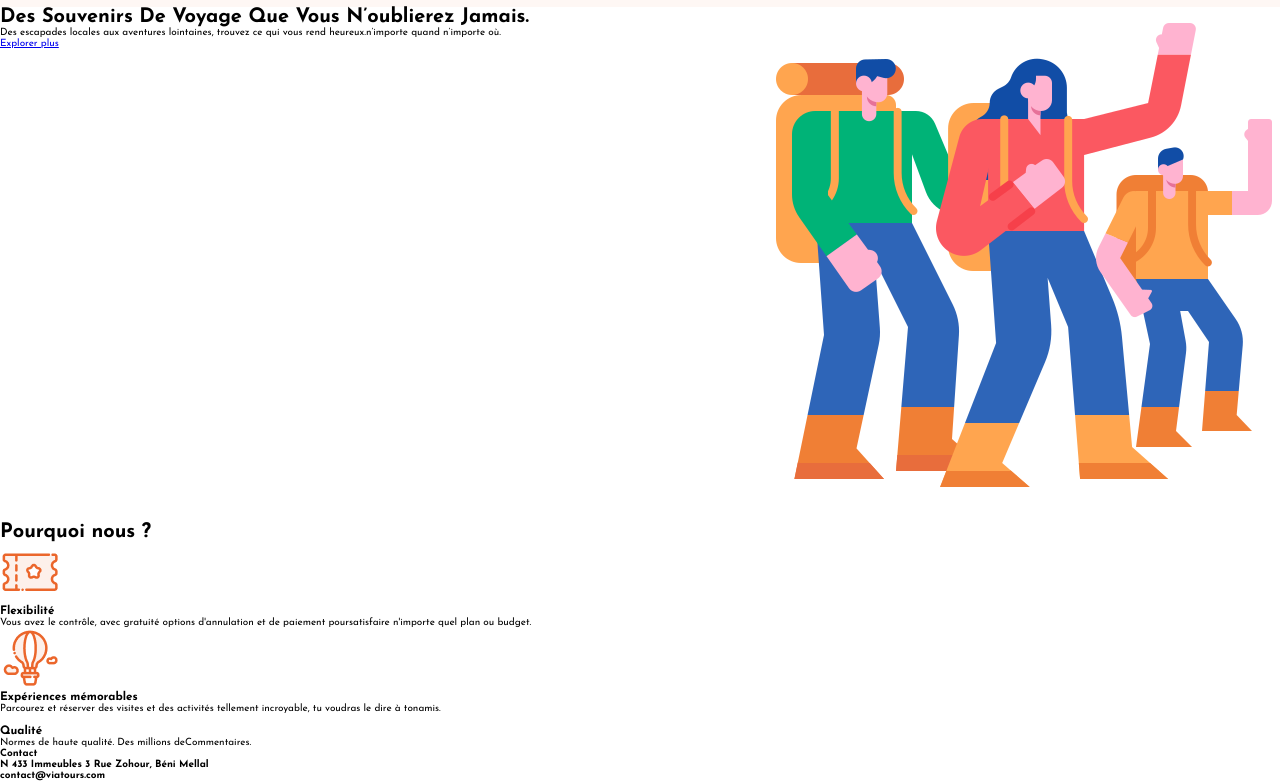
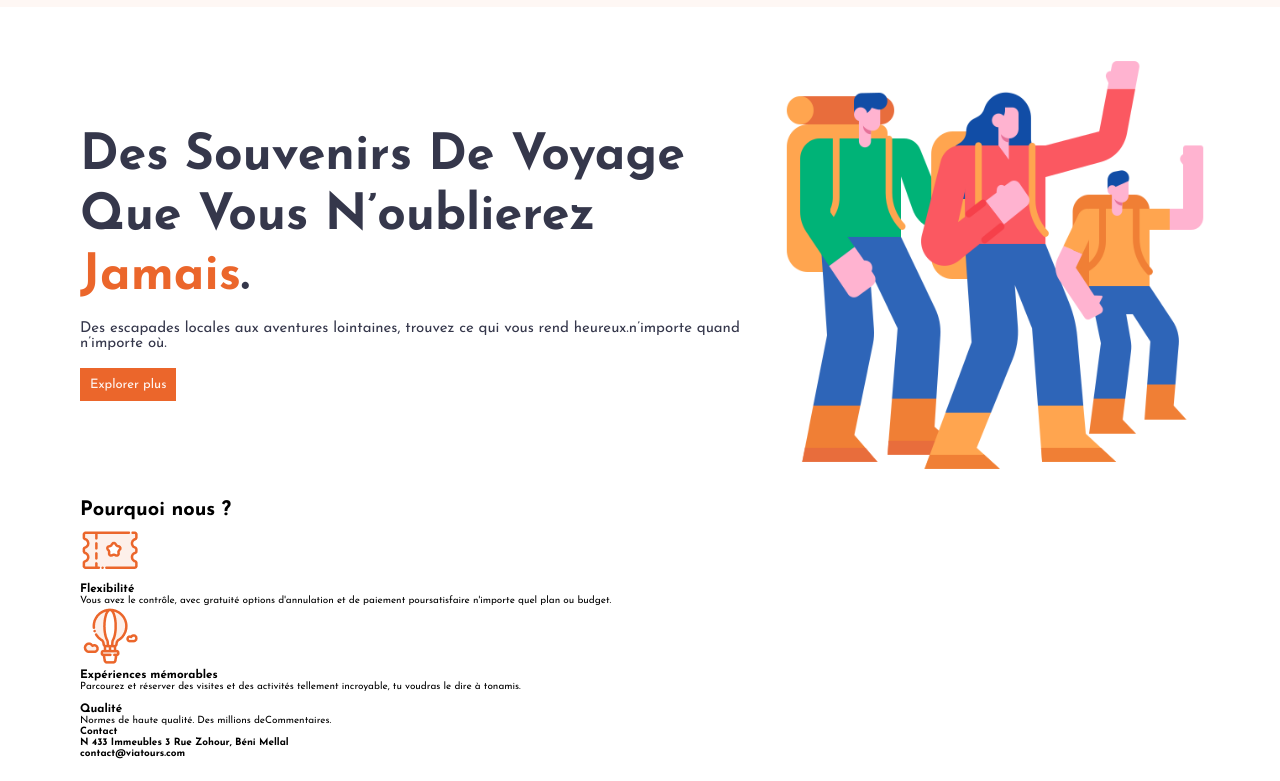
Before and after one commit to Zouhayr-BAHOUMI/Viatours, a plain HTML site: page index.html in a window 1280 px wide. Shown: the part 46-827 px from the top of the page. After the commit the page ends 805 px from the top, so only its background shows below. Drawn offline with Linux system fonts and the light colour scheme.

Commit message:
J'intègre le code css de la première moitié du contenu de la page contenant un titre avec une paragraphe, un bouton et une image.

```diff
--- a/index.html
+++ b/index.html
@@ -34,7 +34,7 @@
                 <h1>
                     Des Souvenirs De
                     Voyage Que Vous
-                    N’oublierez Jamais.
+                    N’oublierez <span>Jamais</span>.
                 </h1>
 
                 <p>
--- a/main.css
+++ b/main.css
@@ -52,7 +52,51 @@ header {
 .btn2 a{
     color: #FEF7F4;
 }
-.container1 {
+.main {
+    padding-top: 4rem;
+    margin-left: 80px;
+    margin-right: 5rem;
+}
+.container1{
     display: flex;
     justify-content: space-between;
+
 }
+
+.left-col{
+    padding-top: 80px;
+    padding-right: 4rem;
+
+    color: #35374B;
+}
+
+.left-col h1{
+    font-size: 5rem;
+    line-height: 1.2;
+}
+span{
+    color: #EB662B;
+}
+
+.left-col p{
+    font-size: 1.5rem;
+    margin-top: 1.4rem;
+}
+.right-col img{
+    height: 450px;
+    width: 450px;
+    padding-right: 2rem;
+}
+
+.cta-btn{
+    display: inline-block;
+    background-color: #EB662B;
+    padding: 1rem;
+    margin-top: 1.7rem;
+}
+
+.cta-btn a{
+    color: #FEF7F4;
+    text-decoration: none;
+    font-size: 1.3rem;
+}
```
